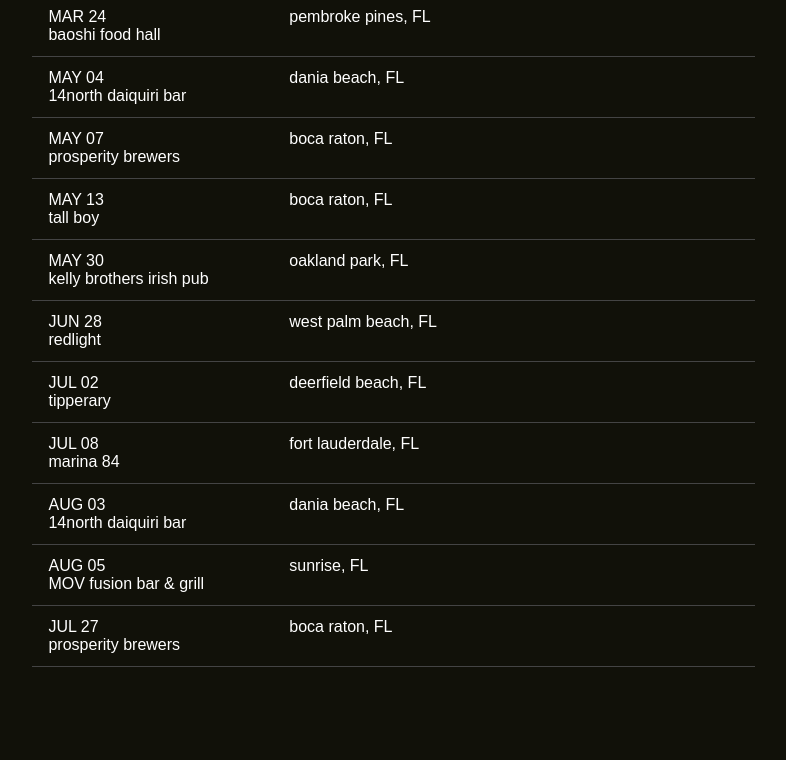
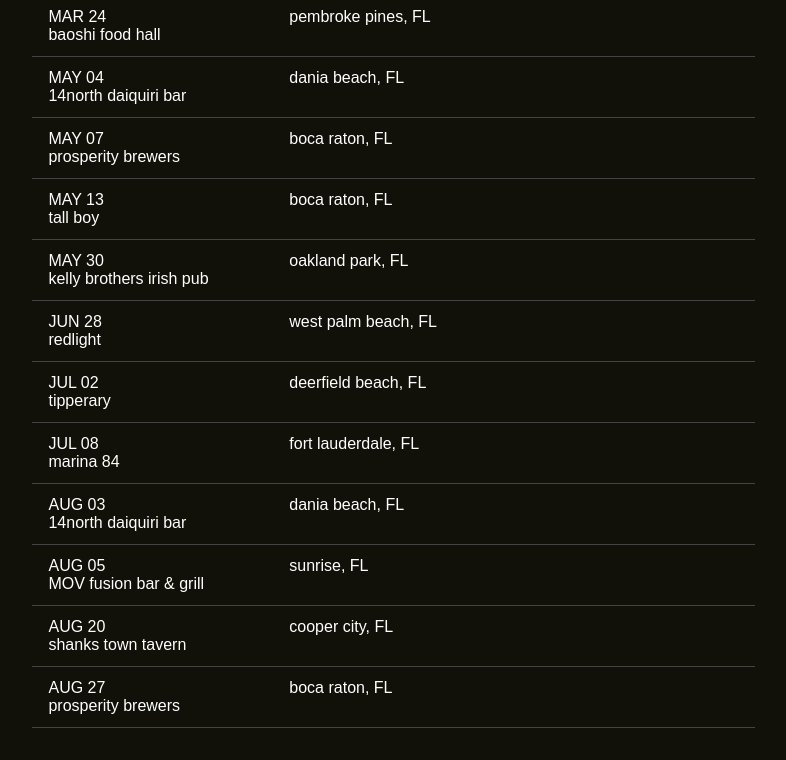
Before and after one commit to skennycomedy/skennycomedy.github.io, a Jekyll site: the page built from index.html, in a window 1280 px wide and 1199 px high, cut to the strip 439-1199 px from the top of the window. Shown: the whole strip, without its empty margins (485-1271 px from the left). Built offline with Jekyll 4.4.1, drawn with Linux system fonts in a browser that asks for light colours.

Commit message:
Update shows.yml

```diff
--- a/_data/shows.yml
+++ b/_data/shows.yml
@@ -54,6 +54,10 @@
    venue: MOV fusion bar & grill
    location: sunrise, FL
 
--  date: JUL 27
+-  date: AUG 20
+   venue: shanks town tavern
+   location: cooper city, FL
+
+-  date: AUG 27
    venue: prosperity brewers
    location: boca raton, FL
```
